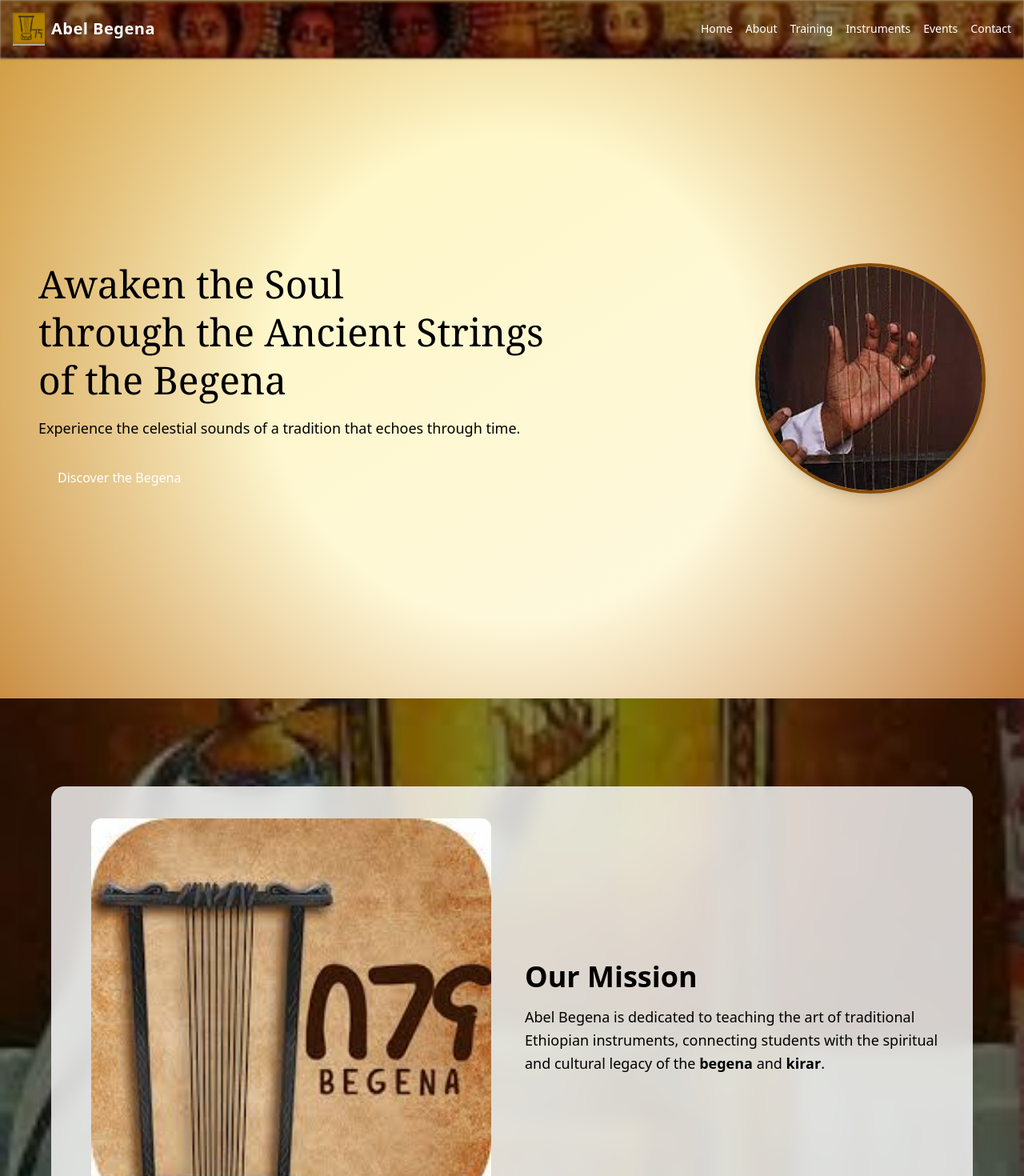
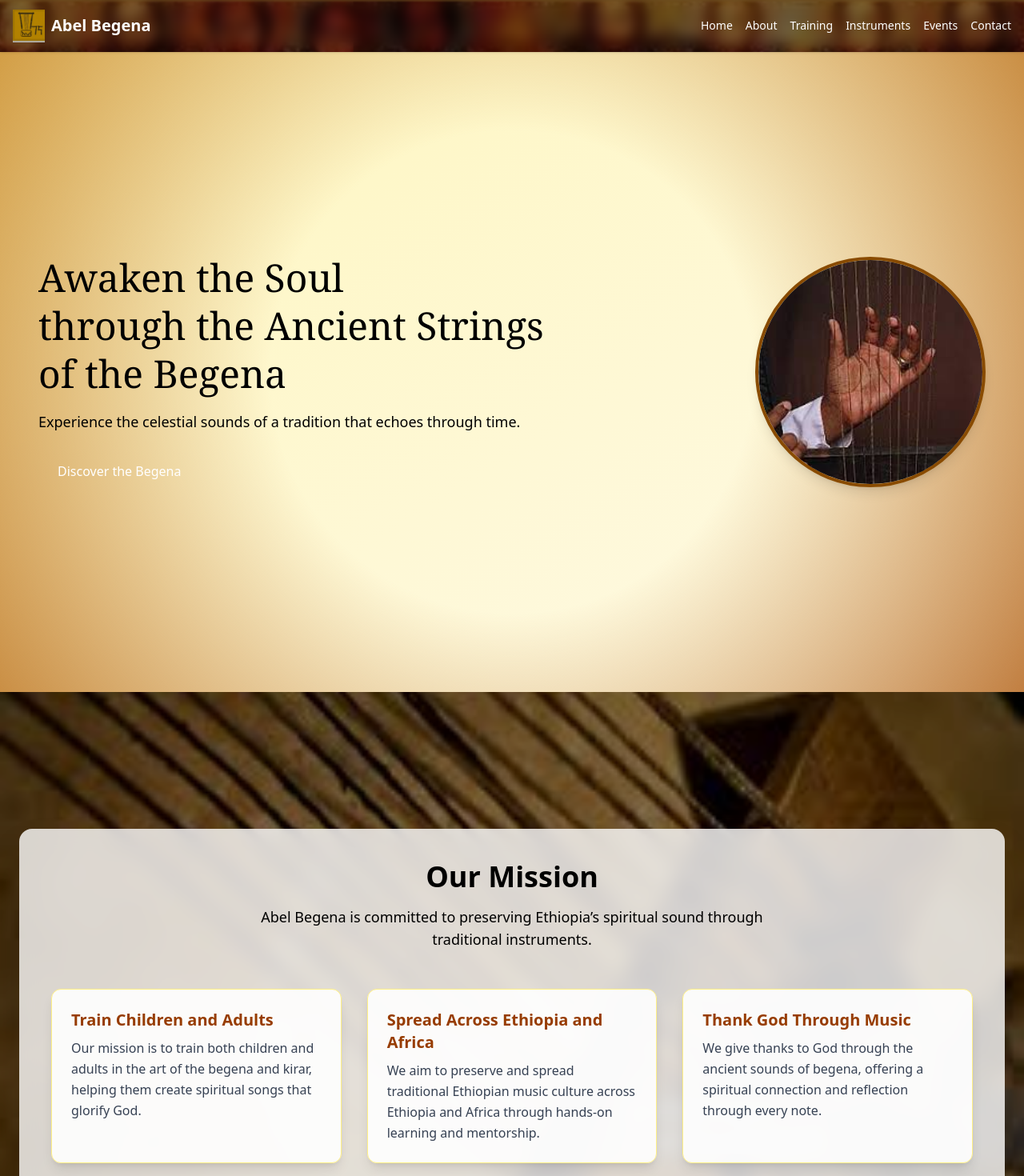
Before and after one commit to KALU56/-Abel-Begena, a Next.js app in the folder abel-begena/: page / in a window 1280 px wide. Shown: the top 1470 px of the page at 80% size. Built offline with nearby package versions, Linux system fonts and the light colour scheme.

Commit message:
modfy the ui the missom page

```diff
--- a/abel-begena/components/Header.tsx
+++ b/abel-begena/components/Header.tsx
@@ -1,5 +1,5 @@
-import Image from 'next/image'
-import Link from 'next/link'
+import Image from 'next/image';
+import Link from 'next/link';
 
 const navLinks = [
   { name: 'Home', href: '/' },
@@ -8,42 +8,39 @@ const navLinks = [
   { name: 'Instruments', href: '/instruments' },
   { name: 'Events', href: '/events' },
   { name: 'Contact', href: '/contact' },
-]
+];
 
 export default function Header() {
   return (
-    <header className="relative z-10 flex items-center justify-between p-4 text-white shadow">
-      {/* Background Layer */}
+ <header className="sticky top-0 z-50 text-white shadow">
+  {/* Background Image Layer */}
   <div
     className="absolute inset-0 z-0"
     style={{
       backgroundImage: "url('/habesha-border1.png')",
       backgroundSize: 'cover',
       backgroundPosition: 'center',
-          filter: 'blur(1px) brightness(0.8)',
     }}
   ></div>
 
-      {/* Overlay to darken and isolate content */}
-      <div className="absolute inset-0 bg-black/30 z-0" />
+  {/* Dark Overlay for readability */}
+  <div className="absolute inset-0 bg-black/50 backdrop-blur-sm z-0" />
 
   {/* Header Content */}
-      <div className="relative z-10 flex items-center gap-2">
-        <Image src="/Logo.png" alt="Abel Begena Logo" width={40} height={40} />
-        <span className="font-bold text-xl tracking-wide">Abel Begena</span>
+  <div className="relative z-10 flex items-center justify-between px-4 py-3">
+    <div className="flex items-center gap-2">
+      <Image src="/Logo.png" alt="Logo" width={40} height={40} />
+      <span className="font-bold text-xl">Abel Begena</span>
     </div>
-
-      <nav className="relative z-10 space-x-4 text-sm font-medium">
+    <nav className="space-x-4 font-medium text-sm">
       {navLinks.map(link => (
-          <Link
-            key={link.name}
-            href={link.href}
-            className="hover:underline hover:text-yellow-300"
-          >
+        <Link key={link.name} href={link.href} className="hover:text-yellow-300">
           {link.name}
         </Link>
       ))}
     </nav>
+  </div>
 </header>
-  )
+
+  );
 }
--- a/abel-begena/components/MissionSection.tsx
+++ b/abel-begena/components/MissionSection.tsx
@@ -2,13 +2,31 @@
 
 import { motion } from 'framer-motion';
 import Image from 'next/image';
+
+const cards = [
+  {
+    title: 'Train Children and Adults',
+    text: 'Our mission is to train both children and adults in the art of the begena and kirar, helping them create spiritual songs that glorify God.',
+    delay: 0.2,
+  },
+  {
+    title: 'Spread Across Ethiopia and Africa',
+    text: 'We aim to preserve and spread traditional Ethiopian music culture across Ethiopia and Africa through hands-on learning and mentorship.',
+    delay: 0.4,
+  },
+  {
+    title: 'Thank God Through Music',
+    text: 'We give thanks to God through the ancient sounds of begena, offering a spiritual connection and reflection through every note.',
+    delay: 0.6,
+  },
+];
 
 const MissionSection = () => {
   return (
     <section
       className="relative bg-fixed bg-center bg-cover min-h-screen flex items-center justify-center px-6 py-20"
       style={{
-        backgroundImage: "url('/begena5.jpeg')",
+        backgroundImage: "url('/begena4.jpeg')",
       }}
     >
       <div className="absolute inset-0 bg-black/40 z-0" />
@@ -18,37 +36,30 @@ const MissionSection = () => {
         whileInView={{ opacity: 1, y: 0 }}
         transition={{ duration: 1 }}
         viewport={{ once: true }}
-        className="relative z-10 max-w-6xl w-full grid md:grid-cols-2 gap-8 bg-white/80 backdrop-blur-md rounded-2xl shadow-2xl p-10"
+        className="relative z-10 max-w-7xl w-full bg-white/80 backdrop-blur-md rounded-2xl shadow-2xl p-10"
       >
-        <motion.div
-          initial={{ opacity: 0, scale: 0.9 }}
-          whileInView={{ opacity: 1, scale: 1 }}
-          transition={{ duration: 1, delay: 0.2 }}
-          viewport={{ once: true }}
-          className="flex justify-center items-center"
-        >
-          <Image
-            src="/begena.jpg"
-            alt="Begena instrument"
-            width={500}
-            height={300}
-            className="rounded-xl"
-          />
-        </motion.div>
+        <div className="text-center mb-12">
+          <h2 className="text-4xl font-bold text-brown-900 mb-4">Our Mission</h2>
+          <p className="text-lg text-brown-800 max-w-2xl mx-auto">
+            Abel Begena is committed to preserving Ethiopia’s spiritual sound through traditional instruments.
+          </p>
+        </div>
 
-        <motion.div
-          initial={{ opacity: 0, x: -50 }}
-          whileInView={{ opacity: 1, x: 0 }}
-          transition={{ duration: 1, delay: 0.3 }}
-          viewport={{ once: true }}
-          className="flex flex-col justify-center text-brown-900"
-        >
-          <h2 className="text-3xl md:text-4xl font-bold mb-4">Our Mission</h2>
-          <p className="text-lg leading-relaxed">
-            Abel Begena is dedicated to teaching the art of traditional Ethiopian instruments,
-            connecting students with the spiritual and cultural legacy of the <strong>begena</strong> and <strong>kirar</strong>.
-          </p>
-        </motion.div>
+        <div className="grid md:grid-cols-3 gap-8">
+          {cards.map((card, index) => (
+            <motion.div
+              key={index}
+              initial={{ opacity: 0, y: 50 }}
+              whileInView={{ opacity: 1, y: 0 }}
+              transition={{ duration: 0.8, delay: card.delay }}
+              viewport={{ once: true }}
+              className="bg-white/90 p-6 rounded-xl shadow-lg border border-yellow-200 hover:scale-105 transition-transform"
+            >
+              <h3 className="text-xl font-semibold text-amber-800 mb-2">{card.title}</h3>
+              <p className="text-gray-700 leading-relaxed">{card.text}</p>
+            </motion.div>
+          ))}
+        </div>
       </motion.div>
     </section>
   );
```
Lines whose indentation alone changed are shown as unchanged.
